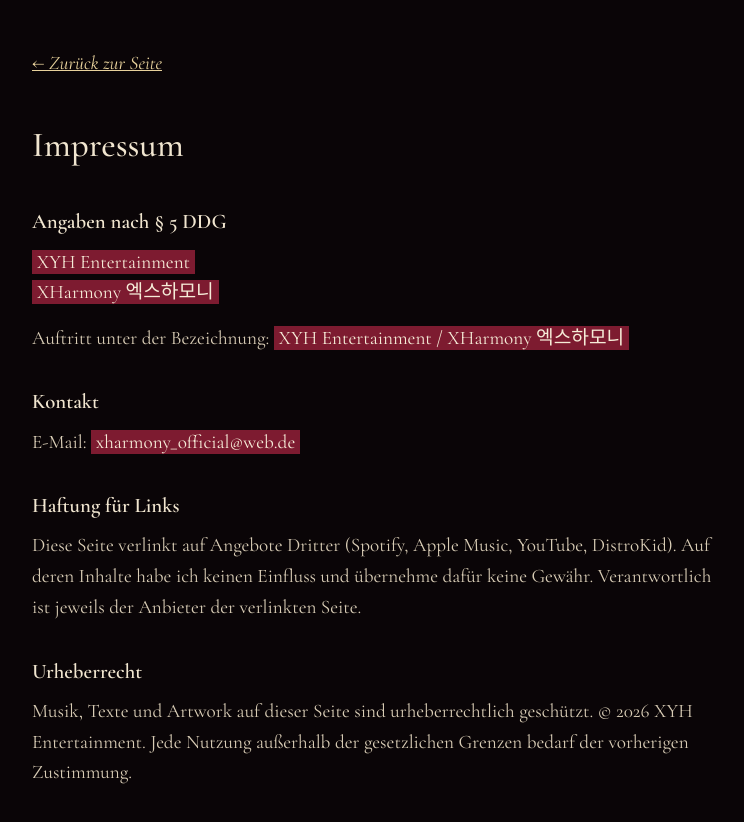
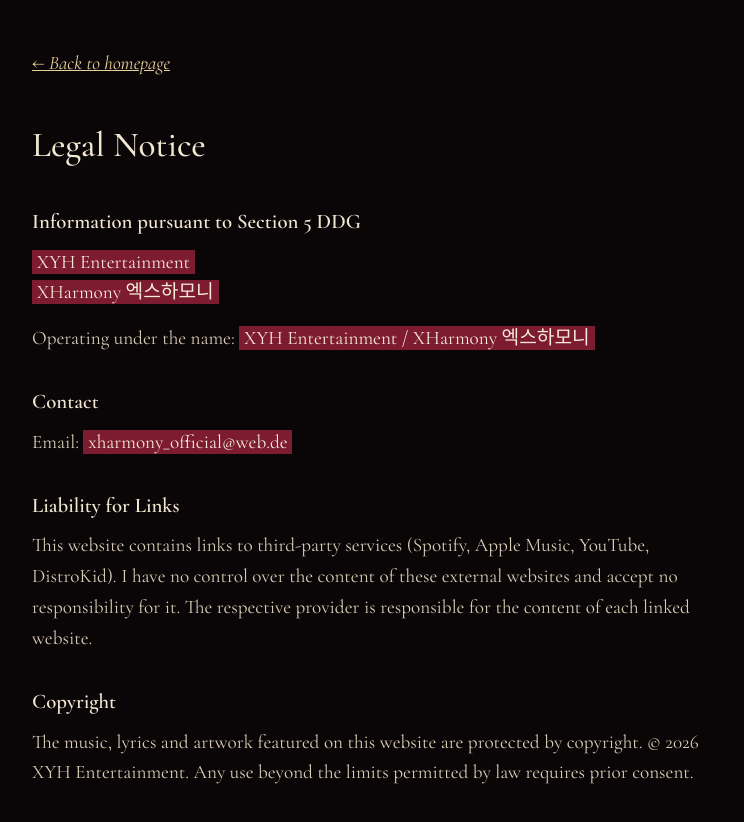
Before and after one commit to moonielalelu/Delulu-XHarmony, a plain HTML site: page impressum.html in a window 1280 px wide. Shown: the whole page, without its empty margins (268-1012 px from the left). Drawn offline with Linux system fonts and the light colour scheme; files whose address does not match are found by name.

Commit message:
Translate Impressum to English and update headings

```diff
--- a/impressum.html
+++ b/impressum.html
@@ -1,10 +1,11 @@
+
 <!DOCTYPE html>
 <html lang="de">
 <head>
 <meta charset="UTF-8">
 <meta name="viewport" content="width=device-width, initial-scale=1.0">
 <meta name="robots" content="noindex">
-<title>Impressum — XHarmony</title>
+<title>Legal Notice — XHarmony</title>
 <style>
   @font-face{ font-family:'Cormorant Garamond'; font-style:normal; font-weight:300 600; font-display:swap; src:url(/fonts/cormorant-garamond.woff2) format('woff2'); }
   @font-face{ font-family:'Cormorant Garamond'; font-style:italic; font-weight:300 600; font-display:swap; src:url(/fonts/cormorant-garamond-italic.woff2) format('woff2'); }
@@ -22,24 +23,24 @@
 </head>
 <body>
 <main>
-<a class="back" href="/">← Zurück zur Seite</a>
+<a class="back" href="/">← Back to homepage</a>
 
-<h1>Impressum</h1>
+<h1>Legal Notice</h1>
 
-<h2>Angaben nach § 5 DDG</h2>
+<h2>Information pursuant to Section 5 DDG</h2>
 <p><mark>XYH Entertainment</div></mark><br>
 <mark>XHarmony 엑스하모니</mark><br>
 
-<p>Auftritt unter der Bezeichnung: <mark>XYH Entertainment / XHarmony 엑스하모니</mark></p>
+<p>Operating under the name: <mark>XYH Entertainment / XHarmony 엑스하모니</mark></p>
 
-<h2>Kontakt</h2>
-<p>E-Mail: <mark>xharmony_official@web.de</mark></p>
+<h2>Contact</h2>
+<p>Email: <mark>xharmony_official@web.de</mark></p>
 
-<h2>Haftung für Links</h2>
-<p>Diese Seite verlinkt auf Angebote Dritter (Spotify, Apple Music, YouTube, DistroKid). Auf deren Inhalte habe ich keinen Einfluss und übernehme dafür keine Gewähr. Verantwortlich ist jeweils der Anbieter der verlinkten Seite.</p>
+<h2>Liability for Links</h2>
+<p>This website contains links to third-party services (Spotify, Apple Music, YouTube, DistroKid). I have no control over the content of these external websites and accept no responsibility for it. The respective provider is responsible for the content of each linked website.</p>
 
-<h2>Urheberrecht</h2>
-<p>Musik, Texte und Artwork auf dieser Seite sind urheberrechtlich geschützt. © 2026 XYH Entertainment. Jede Nutzung außerhalb der gesetzlichen Grenzen bedarf der vorherigen Zustimmung.</p>
+<h2>Copyright</h2>
+<p>The music, lyrics and artwork featured on this website are protected by copyright. © 2026 XYH Entertainment. Any use beyond the limits permitted by law requires prior consent.</p>
 
 </main>
 </body>
```
